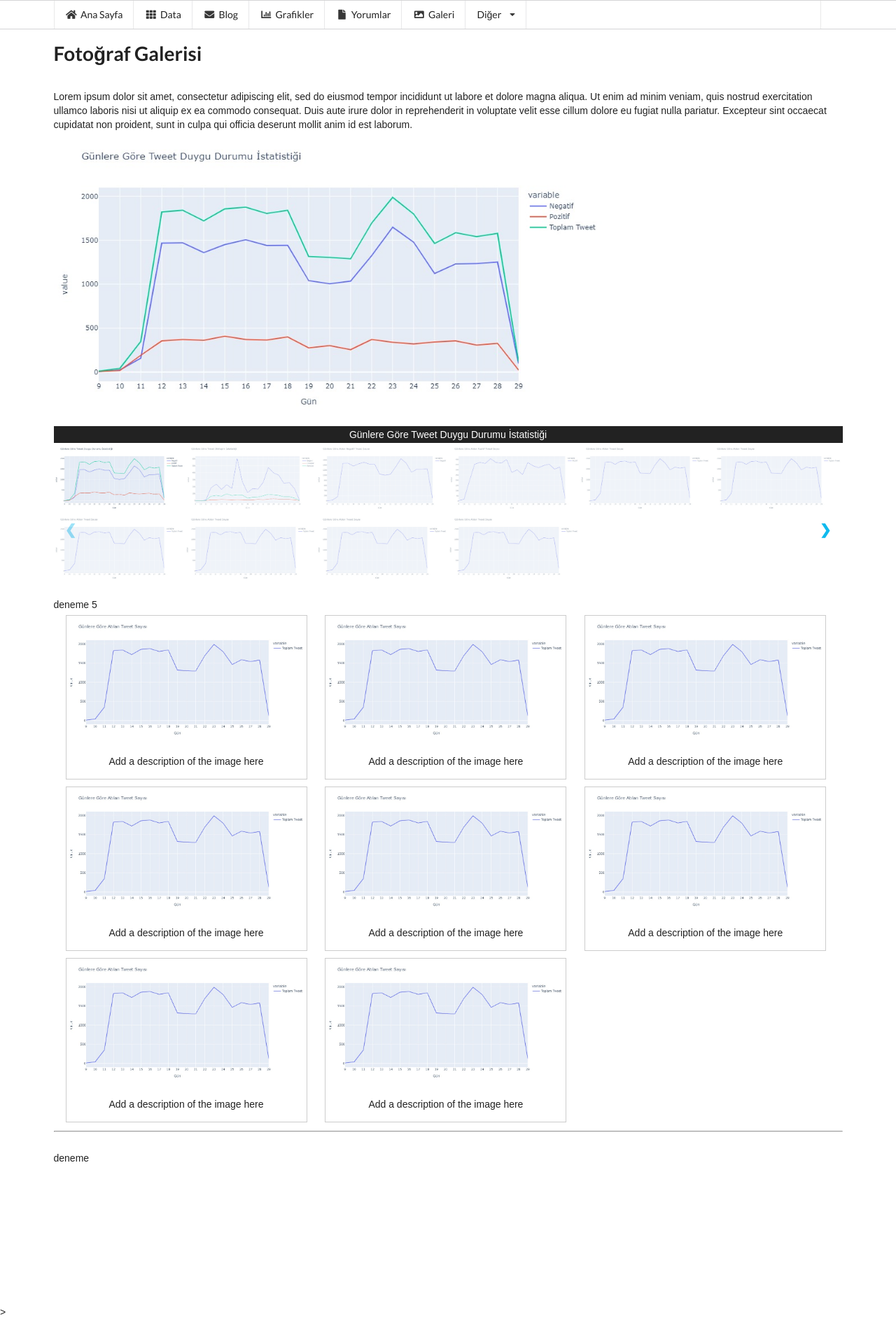
After one commit to Covid19Analysis/WebSite, a Django app: page /gallery/ in a window 1280 px wide. The commit adds this page. Shown: the whole page at 70% size. Run offline with Django 4.2, Linux system fonts and the light colour scheme; some libraries are stand-ins or nearby versions.

Commit message:
Galeri kismi eklendi

```diff
--- a/bitirmeSon/urls.py
+++ b/bitirmeSon/urls.py
@@ -32,7 +32,7 @@ urlpatterns = [
     path("yorum/", data.views.yorum ,name='yorum'), # yorum
     path("data/", include("data.urls", namespace='data'),name="data-index"),
     path("blog/", include("blog.urls", namespace='blog'),name="blog-index"),
-    path("", include("gallery.urls"))
+    path("gallery/", include("gallery.urls", namespace='gallery'),name="gallery-index"),
 
 
 
--- a/gallery/urls.py
+++ b/gallery/urls.py
@@ -1,8 +1,11 @@
 from django.urls import path
 from . import views
 
+app_name = "gallery"
+
 urlpatterns = [
-    path("gallery", views.gallery),
+    path("", views.index, name="index"),
+    #path("gallery", views.gallery),
 
 
 
--- a/gallery/views.py
+++ b/gallery/views.py
@@ -1,5 +1,14 @@
 from django.shortcuts import render
 from django.http.response import HttpResponse
+from blog.models import Post
 
 def gallery(request):
-    return HttpResponse("Galeri Sayfasi")
+    return render(request, "gallery.html")
+
+
+def index(request):
+    context = {
+        "title": "Galeri",
+        "posts": Post.objects.all()
+    }
+    return render(request, "gallery.html", context)
--- /dev/null
+++ b/templates/gallery.html
@@ -0,0 +1,361 @@
+{% extends 'base.html' %}
+{% load static %}
+{% block title %} {{title}} {% endblock title %}
+
+{% block content %}
+
+
+
+
+    <div class="ui container">
+        <div class="ui huge header">Fotoğraf Galerisi</div>
+        <br> Lorem ipsum dolor sit amet, consectetur adipiscing elit, sed do eiusmod tempor incididunt ut labore et dolore magna aliqua. Ut enim ad minim veniam, quis nostrud exercitation ullamco laboris nisi ut aliquip ex ea commodo consequat. Duis aute irure dolor in reprehenderit in voluptate velit esse cillum dolore eu fugiat nulla pariatur. Excepteur sint occaecat cupidatat non proident, sunt in culpa qui officia deserunt mollit anim id est laborum. </br>
+
+        <!-- Full-width images with number text -->
+    <div class="mySlides">
+        <div class="numbertext"></div>
+          <img src="{% static 'images/1.jpeg' %}" style="width: 70%">
+      </div>
+
+      <div class="mySlides">
+        <div class="numbertext"></div>
+          <img src="{% static 'images/2.jpeg' %}" style="width:70%">
+      </div>
+
+      <div class="mySlides">
+        <div class="numbertext"></div>
+          <img src="{% static 'images/3.jpeg' %}" style="width:70%">
+      </div>
+
+      <div class="mySlides">
+        <div class="numbertext"></div>
+          <img src="{% static 'images/4.jpeg' %}" style="width:70%">
+      </div>
+
+      <div class="mySlides">
+        <div class="numbertext"></div>
+          <img src="{% static 'images/5.jpeg' %}" style="width:70%">
+      </div>
+      <div class="mySlides">
+          <div class="numbertext"></div>
+            <img src="{% static 'images/5.jpeg' %}" style="width:70%">
+        </div>
+        <div class="mySlides">
+          <div class="numbertext"></div>
+            <img src="{% static 'images/5.jpeg' %}" style="width:70%">
+        </div>
+        <div class="mySlides">
+          <div class="numbertext"></div>
+            <img src="{% static 'images/5.jpeg' %}" style="width:70%">
+        </div>
+        <div class="mySlides">
+          <div class="numbertext"></div>
+            <img src="{% static 'images/5.jpeg' %}" style="width:70%">
+        </div>
+        <div class="mySlides">
+          <div class="numbertext"></div>
+            <img src="{% static 'images/5.jpeg' %}" style="width:70%">
+        </div>
+
+
+
+      <!-- Next and previous buttons -->
+      <a class="prev" onclick="plusSlides(-1)">&#10094;</a>
+      <a class="next" onclick="plusSlides(1)">&#10095;</a>
+
+      <!-- Image text -->
+      <div class="caption-container">
+        <p id="caption"></p>
+      </div>
+
+      <!-- Thumbnail images -->
+      <div class="row">
+        <div class="column">
+          <img class="demo cursor" src="{% static 'images/1.jpeg' %}" style="width:100%" onclick="currentSlide(1)" alt="Günlere Göre Tweet Duygu Durumu İstatistiği">
+        </div>
+        <div class="column">
+          <img class="demo cursor" src="{% static 'images/2.jpeg' %}" style="width:100%" onclick="currentSlide(2)" alt="Günlere Göre Tweet Etkileşim İstatistiği">
+        </div>
+        <div class="column">
+          <img class="demo cursor" src="{% static 'images/3.jpeg' %}" style="width:100%" onclick="currentSlide(3)" alt="Günlere Göre Atılan Negatif Tweet Sayısı">
+        </div>
+        <div class="column">
+          <img class="demo cursor" src="{% static 'images/4.jpeg' %}" style="width:100%" onclick="currentSlide(4)" alt="Günlere Göre Atılan Pozitif Tweet Sayısı">
+        </div>
+        <div class="column">
+          <img class="demo cursor" src="{% static 'images/5.jpeg' %}" style="width:100%" onclick="currentSlide(5)" alt="Günlere Göre Atılan Tweet Sayısı">
+        </div>
+        <div class="column">
+          <img class="demo cursor" src="{% static 'images/5.jpeg' %}" style="width:100%" onclick="currentSlide(5)" alt="Günlere Göre Atılan Tweet Sayısı">
+        </div>
+        <div class="column">
+          <img class="demo cursor" src="{% static 'images/5.jpeg' %}" style="width:100%" onclick="currentSlide(5)" alt="Günlere Göre Atılan Tweet Sayısı">
+        </div>
+        <div class="column">
+          <img class="demo cursor" src="{% static 'images/5.jpeg' %}" style="width:100%" onclick="currentSlide(5)" alt="Günlere Göre Atılan Tweet Sayısı">
+        </div>
+        <div class="column">
+          <img class="demo cursor" src="{% static 'images/5.jpeg' %}" style="width:100%" onclick="currentSlide(5)" alt="Günlere Göre Atılan Tweet Sayısı">
+        </div>
+        <div class="column">
+          <img class="demo cursor" src="{% static 'images/5.jpeg' %}" style="width:100%" onclick="currentSlide(5)" alt="Günlere Göre Atılan Tweet Sayısı">
+        </div>
+
+      </div>
+
+      <br> deneme 5 <br>
+
+      <div class="gallery">
+        <a target="_blank" href="{% static 'images/5.jpeg' %}">
+          <img src="{% static 'images/5.jpeg' %}" alt="Cinque Terre" width="800" height="700">
+        </a>
+        <div class="desc">Add a description of the image here</div>
+      </div>
+
+      <div class="gallery">
+        <a target="_blank" href="{% static 'images/5.jpeg' %}">
+          <img src="{% static 'images/5.jpeg' %}" alt="Forest" width="800" height="700">
+        </a>
+        <div class="desc">Add a description of the image here</div>
+      </div>
+
+      <div class="gallery">
+        <a target="_blank" href="{% static 'images/5.jpeg' %}">
+          <img src="{% static 'images/5.jpeg' %}" alt="Northern Lights" width="800" height="700">
+        </a>
+        <div class="desc">Add a description of the image here</div>
+      </div>
+
+      <div class="gallery">
+        <a target="_blank" href="{% static 'images/5.jpeg' %}">
+          <img src="{% static 'images/5.jpeg' %}" alt="Mountains" width="800" height="700">
+        </a>
+        <div class="desc">Add a description of the image here</div>
+      </div>
+      <div class="gallery">
+        <a target="_blank" href="{% static 'images/5.jpeg' %}">
+          <img src="{% static 'images/5.jpeg' %}" alt="Mountains" width="800" height="700">
+        </a>
+        <div class="desc">Add a description of the image here</div>
+      </div>
+      <div class="gallery">
+        <a target="_blank" href="{% static 'images/5.jpeg' %}">
+          <img src="{% static 'images/5.jpeg' %}" alt="Mountains" width="800" height="700">
+        </a>
+        <div class="desc">Add a description of the image here</div>
+      </div>
+      <div class="gallery">
+        <a target="_blank" href="{% static 'images/5.jpeg' %}">
+          <img src="{% static 'images/5.jpeg' %}" alt="Mountains" width="800" height="700">
+        </a>
+        <div class="desc">Add a description of the image here</div>
+      </div>
+      <div class="gallery">
+        <a target="_blank" href="{% static 'images/5.jpeg' %}">
+          <img src="{% static 'images/5.jpeg' %}" alt="Mountains" width="800" height="700">
+        </a>
+        <div class="desc">Add a description of the image here</div>
+      </div>
+      <hr>
+      <br> deneme <br>
+      <br> <br>
+      <br> <br>
+      <br> <br>
+      <br> <br>
+      <br> <br>
+
+    </div>
+
+
+
+
+
+
+
+
+
+
+>
+
+<script>
+    let slideIndex = 1;
+    showSlides(slideIndex);
+
+    function plusSlides(n) {
+      showSlides(slideIndex += n);
+    }
+
+    function currentSlide(n) {
+      showSlides(slideIndex = n);
+    }
+
+    function showSlides(n) {
+      let i;
+      let slides = document.getElementsByClassName("mySlides");
+      let dots = document.getElementsByClassName("demo");
+      let captionText = document.getElementById("caption");
+      if (n > slides.length) {slideIndex = 1}
+      if (n < 1) {slideIndex = slides.length}
+      for (i = 0; i < slides.length; i++) {
+        slides[i].style.display = "none";
+      }
+      for (i = 0; i < dots.length; i++) {
+        dots[i].className = dots[i].className.replace(" active", "");
+      }
+      slides[slideIndex-1].style.display = "block";
+      dots[slideIndex-1].className += " active";
+      captionText.innerHTML = dots[slideIndex-1].alt;
+    }
+    </script>
+
+<style>
+    body {
+  font-family: Arial;
+  margin: 0;
+}
+
+* {
+  box-sizing: border-box;
+}
+/* Photo Gallery */
+div.gallery {
+  display:  inline-block;
+  margin: 5px;
+  margin-left: 17px;
+  border: 1px solid #ccc;
+
+  width: 345px;
+  height: 400;
+}
+
+div.gallery:hover {
+  border: 1px solid #777;
+}
+
+div.gallery img {
+  width: 100%;
+  height: auto;
+}
+
+div.desc {
+  padding: 15px;
+  text-align: center;
+}
+/* Photo Gallery end */
+
+img {
+  vertical-align: middle;
+}
+
+/* Position the image container (needed to position the left and right arrows) */
+
+
+/* Hide the images by default */
+.mySlides {
+  display: none;
+}
+
+/* Add a pointer when hovering over the thumbnail images */
+.cursor {
+  cursor: pointer;
+}
+
+/* Next & previous buttons */
+.prev,
+.next {
+  cursor: pointer;
+  position: absolute;
+  top: 40%;
+  width: auto;
+  padding: 16px;
+  margin-top: -50px;
+  color: rgb(15, 186, 238);
+  font-weight: bold;
+  font-size: 20px;
+  border-radius: 0 3px 3px 0;
+  user-select: none;
+  -webkit-user-select: none;
+}
+
+/* Position the "next button" to the right */
+.next {
+  right: 0;
+  border-radius: 3px 0 0 3px;
+}
+
+/* On hover, add a black background color with a little bit see-through */
+.prev:hover,
+.next:hover {
+  background-color: rgba(0, 255, 128, 0.8);
+}
+
+/* Number text (1/3 etc) */
+.numbertext {
+  color: #f2f2f2;
+  font-size: 12px;
+  padding: 8px 12px;
+  position: absolute;
+  top: 0;
+}
+
+/* Container for image text */
+.caption-container {
+  text-align: center;
+  background-color: #222;
+  padding: 2px 16px;
+  color: white;
+}
+
+.row:after {
+  content: "";
+  display: table;
+  clear: both;
+}
+
+/* Six columns side by side */
+.column {
+  float: left;
+  width: 16.66%;
+}
+
+/* Add a transparency effect for thumnbail images */
+.demo {
+  opacity: 0.6;
+}
+
+.active,
+.demo:hover {
+  opacity: 1;
+}
+
+    .container {
+    /*border: 1px solid red; */
+      position: relative;
+      width: 50%;
+    }
+
+    .image {
+      display: block;
+      width: 100%;
+      height: auto;
+    }
+
+
+    .container:hover .overlay {
+      opacity: 1;
+    }
+
+    .text {
+      color: white;
+      font-size: 20px;
+      position: absolute;
+      top: 50%;
+      left: 50%;
+      -webkit-transform: translate(-50%, -50%);
+      -ms-transform: translate(-50%, -50%);
+      transform: translate(-50%, -50%);
+      text-align: center;
+    }
+    </style>
+
+{% endblock content %}
--- a/templates/navbar.html
+++ b/templates/navbar.html
@@ -9,7 +9,7 @@
     <a class="item" href="{% url 'blog:index'  %}"> <i class="mail icon"></i> Blog </a>
     <a class="item" href="{% url 'grafik'  %}"><i class="chart bar icon"></i> Grafikler </a>
     <a class="item" href="{% url 'yorum'  %}"><i class="file icon"></i> Yorumlar </a>
-    <a class="item" href="{% url 'yorum'  %}"><i class="image icon"></i> Galeri </a>
+    <a class="item" href="{% url 'gallery:index'  %}"><i class="image icon"></i> Galeri </a>
     <div class="ui simple dropdown item">
       Diğer
       <i class="dropdown icon"></i>
```
Also changed, not shown: 1 other file.
